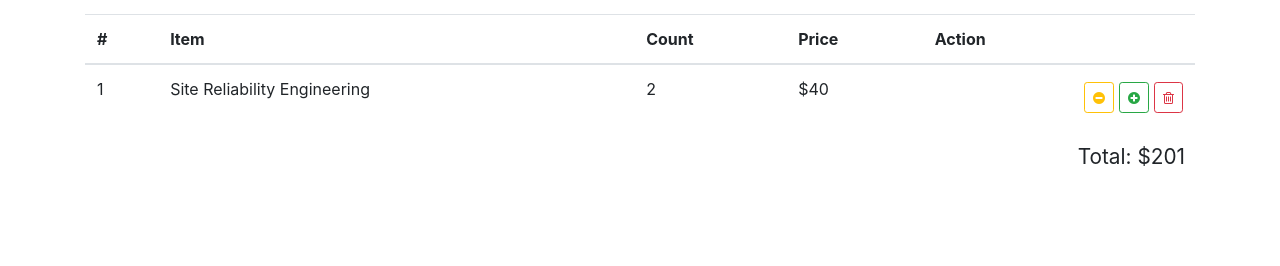
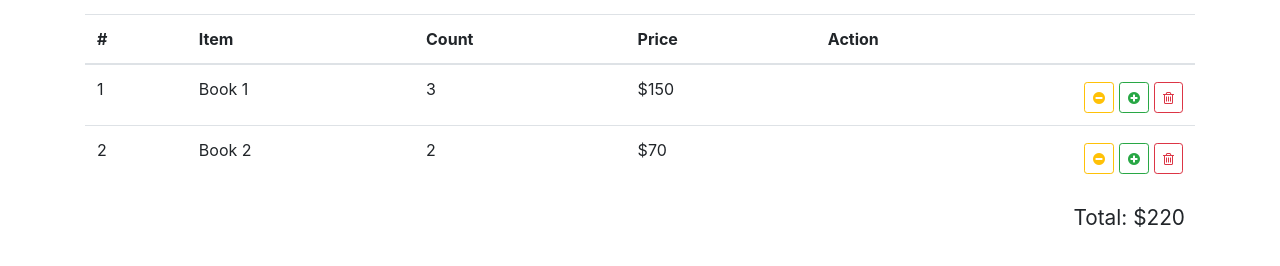
Before and after one commit to wlad999/redux-store, a React (Create React App) app: page / in a window 1280 px wide. Shown: the part 438-704 px from the top of the page. Built offline with nearby package versions, Linux system fonts and the light colour scheme.

Commit message:
145 new Components connected to redux

```diff
--- a/src/components/shopping-cart-table/shopping-cart-table.js
+++ b/src/components/shopping-cart-table/shopping-cart-table.js
@@ -1,7 +1,38 @@
 import React from 'react';
 import './shopping-cart-table.css';
+import {connect} from "react-redux";
 
-const ShoppingCartTable = () => {
+const ShoppingCartTable = ({items, total, onIncrease, onDecrease, onDelete}) => {
+    const renderRow = (item, idx) => {
+        const {id, name, count, total} = item
+        return (
+            <tr key={id}>
+                <td>{idx + 1}</td>
+                <td>{name}</td>
+                <td>{count}</td>
+                <td>${total}</td>
+                <td>
+                    <button
+                        onClick={() => onDelete(id)}
+                        className="btn btn-outline-danger btn-sm float-right">
+                        <i className="fa fa-trash-o"/>
+                    </button>
+                    <button
+                        onClick={() => onIncrease(id)}
+                        className="btn btn-outline-success btn-sm float-right">
+                        <i className="fa fa-plus-circle"/>
+                    </button>
+                    <button
+                        onClick={() => onDecrease(id)}
+                        className="btn btn-outline-warning btn-sm float-right">
+                        <i className="fa fa-minus-circle"/>
+                    </button>
+                </td>
+            </tr>
+        )
+    }
+
+
     return (
         <div className="shopping-cart-table">
             <h2>Your Order</h2>
@@ -17,31 +48,30 @@
                 </thead>
 
                 <tbody>
-                <tr>
-                    <td>1</td>
-                    <td>Site Reliability Engineering</td>
-                    <td>2</td>
-                    <td>$40</td>
-                    <td>
-                        <button className="btn btn-outline-danger btn-sm float-right">
-                            <i className="fa fa-trash-o"/>
-                        </button>
-                        <button className="btn btn-outline-success btn-sm float-right">
-                            <i className="fa fa-plus-circle"/>
-                        </button>
-                        <button className="btn btn-outline-warning btn-sm float-right">
-                            <i className="fa fa-minus-circle"/>
-                        </button>
-                    </td>
-                </tr>
+                {items.map(renderRow)}
+
                 </tbody>
             </table>
 
             <div className="total">
-                Total: $201
+                Total: ${total}
             </div>
         </div>
-    );
-};
+    )
+}
+const MSTP = ({cartItems, orderTotal}) => {
+    return {
+        items: cartItems,
+        total: orderTotal
+    }
+}
 
-export default ShoppingCartTable;
+const MDTP = () => {
+    return {
+        onIncrease: (id) => console.log(`Increase${id}`),
+        onDecrease: (id) => console.log(`Decrease${id}`),
+        onDelete: (id) => console.log(`Delete${id}`),
+    }
+}
+
+export default connect(MSTP, MDTP)(ShoppingCartTable);
--- a/src/reducers/index.js
+++ b/src/reducers/index.js
@@ -1,7 +1,21 @@
 const initialState = {
     books: [],
     loading: true,
-    error: null
+    error: null,
+    cartItems: [{
+        id: 1,
+        name: "Book 1",
+        count: 3,
+        total: 150
+    },
+        {
+            id: 2,
+            name: "Book 2",
+            count: 2,
+            total: 70
+        }],
+    orderTotal: 220,
+    // total: null
 }
 
 
@@ -9,18 +23,21 @@
     switch (action.type) {
         case "FETCH_BOOKS_REQUEST":
             return {
+                ...state,
                 books: [],
                 loading: true,
                 error: null
             }
         case "FETCH_BOOKS_SUCCESS":
             return {
+                ...state,
                 books: action.payload,
                 loading: false,
                 error: null
             };
         case "FETCH_BOOKS_FAILURE" :
             return {
+                ...state,
                 books: [],
                 loading: false,
                 error: action.payload
```
